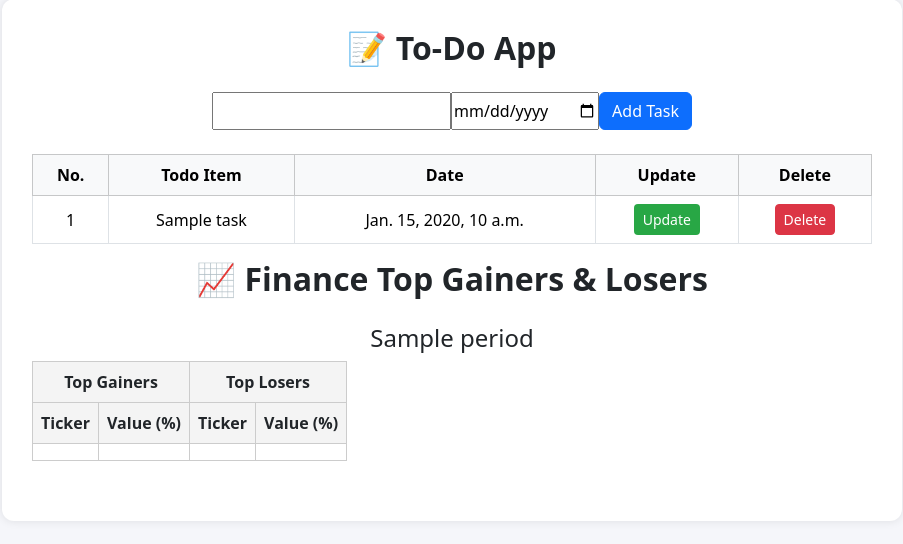
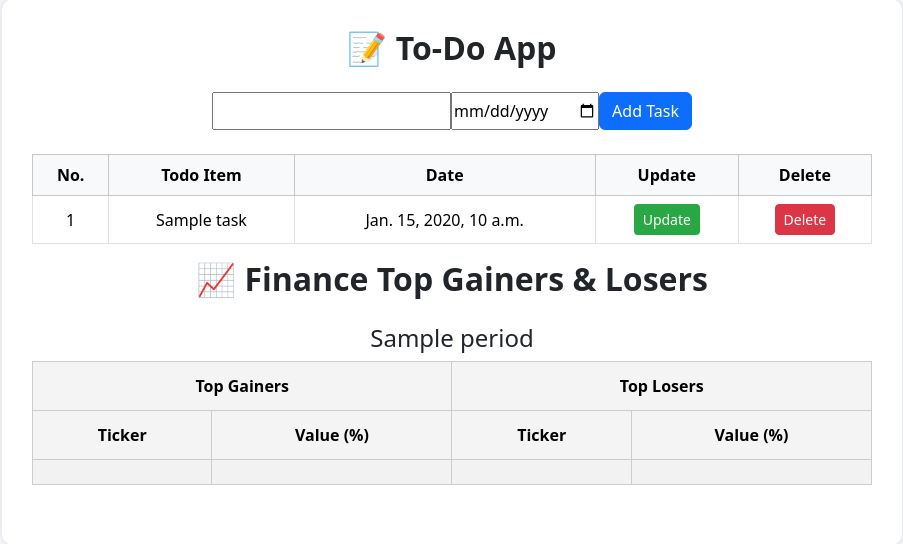
Before and after one commit to sriya-mud/ghc_totlist, a Django app: template todolist/todoapp/templates/todoapp/index.html in a window 1280 px wide. Shown: the part 41-585 px from the top of the page, without its empty margins (188-1091 px from the left). Run offline with Django 5.2, Linux system fonts and the light colour scheme; the template is opened without the code that fills it: most values are stand-ins (such as "Sample title", 1, 10 or a date in 2020); form fields are guessed from the names that the template uses; lists and menus that the app fills with data are empty.

Commit message:
code done

```diff
--- a/todolist/todoapp/templates/todoapp/index.html
+++ b/todolist/todoapp/templates/todoapp/index.html
@@ -72,10 +72,10 @@
       .btn-update { background-color: #28a745; color: white; }
       .btn-update:hover { background-color: #218838; color: white; }
       table.finance-table { border-collapse: collapse; margin-bottom: 30px; }
-      table.finance-table th, table.finance-table td { border: 1px solid #ccc; padding: 8px; text-align: center; }
+      table.finance-table th, table.finance-table td { border: 1px solid #ccc; padding: 12px; text-align: center; }
       table.finance-table th { background-color: #f4f4f4; }
-      .positive { color: green; }
-      .negative { color: red; }
+      .finance-table td.positive { color: green; font-weight: bold; }
+      .finance-table td.negative { color: red; font-weight: bold; }
   </style>
 </head>
 <body>
@@ -124,7 +124,7 @@
             <h4>{{ period }}</h4>
         </div>
 
-        <table class="finance-table">
+        <table class="finance-table table table-striped">
             <thead>
                 <tr>
                     <th colspan="2">Top Gainers</th>
```
